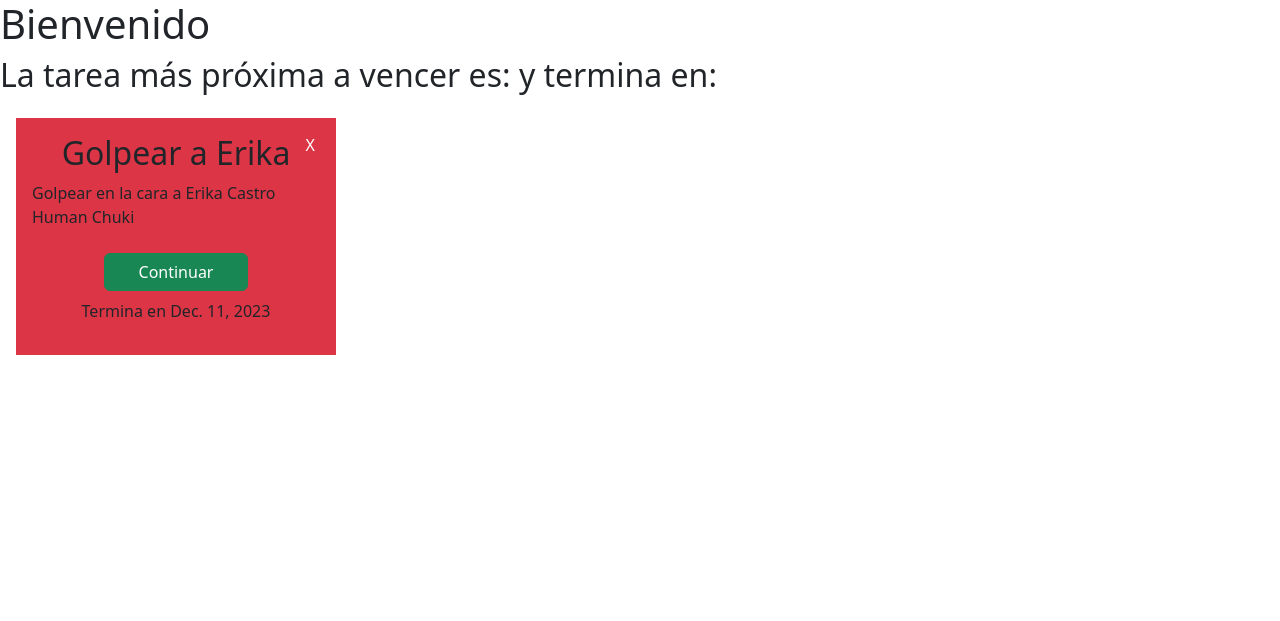
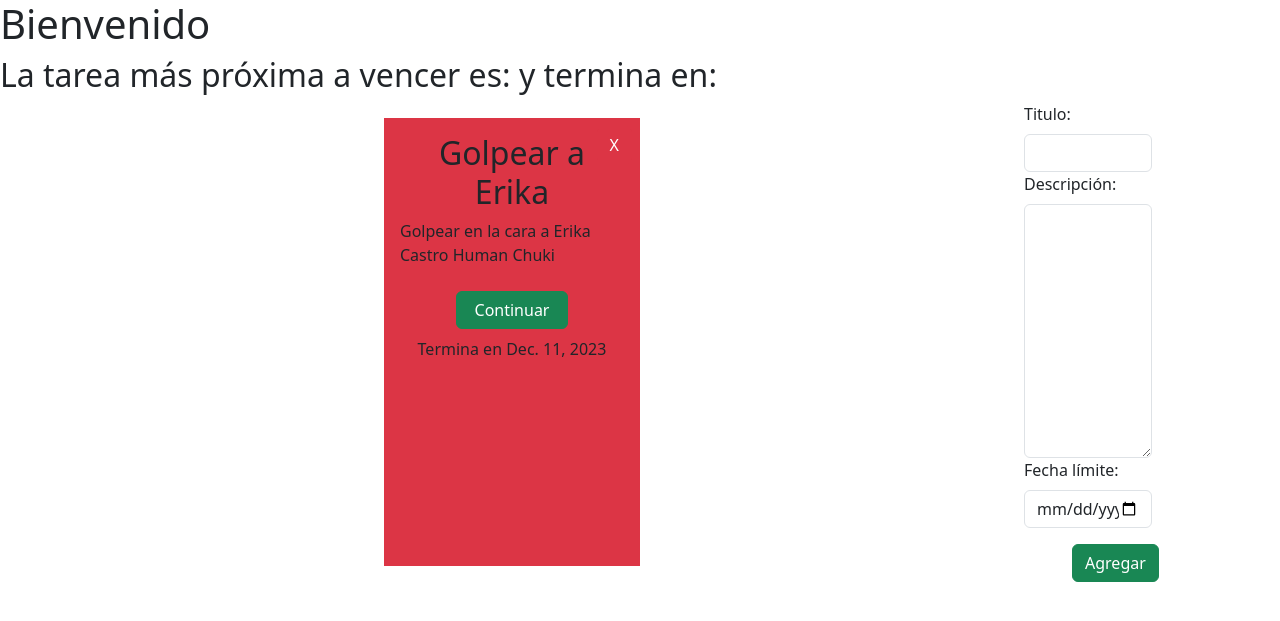
Before and after one commit to Yamizaki/todoList, a Django app: page /tasks/ in a window 1280 px wide. Shown: the top 621 px of the page. Run offline with Django 5.2, Linux system fonts and the light colour scheme; data comes from the database, SQL or seed files in the repository; both versions use the stored data as it was after the commit.

Commit message:
Mejorar estilos y agregar JS

```diff
--- a/Task/templates/Task/task.html
+++ b/Task/templates/Task/task.html
@@ -10,8 +10,9 @@
 
 <h1>Bienvenido</h1>
 <h2>La tarea más próxima a vencer es:  y termina en: </h2>
+<div class="d-flex">
 
-<section class="d-flex flex-wrap">
+<section class="d-flex flex-wrap w-100 justify-content-evenly " >
     {% for task in tasks  %}
 
         {% if task.status == "Registrado" %}
@@ -77,13 +78,35 @@
                 <input  type="date" class="form-control" cols="30" rows="10" name="date_final" id="date_final">
             </div>
 
-            <button type="submit" >Agregar</button>
+            <button type="submit" class="btn btn-success ms-5 mt-3">Agregar</button>
         </form>
     </div>
 
     {% endfor %}
 </section>
+<section class="w-25">
+    <div class=" w-50">
+        <form action='{% url "add" %}' method="post"   >
+            {% csrf_token %}
+            <div>
+                <label for="title" class="form-label"> Titulo:  </label>
+                <input type="text" name="title" id="title" class="form-control"  required>
+            </div>
+            <div>
+                <label for="description" class="form-label"> Descripción:</label>
+                <textarea  class="form-control" cols="30" rows="10" name="description" id="description" required></textarea>
+            </div>
 
+            <div>
+                <label for="date_final" class="form-label"> Fecha límite:</label>
+                <input  type="date" class="form-control" cols="30" rows="10" name="date_final" id="date_final">
+            </div>
+
+            <button type="submit" class="btn btn-success ms-5 mt-3">Agregar</button>
+        </form>
+    </div>
+</section>
+</div>
     <script src="https://cdn.jsdelivr.net/npm/bootstrap@5.3.2/dist/js/bootstrap.bundle.min.js" integrity="sha384-C6RzsynM9kWDrMNeT87bh95OGNyZPhcTNXj1NW7RuBCsyN/o0jlpcV8Qyq46cDfL" crossorigin="anonymous"></script>
 </body>
 </html>
```
Also changed, not shown: db.sqlite3.
